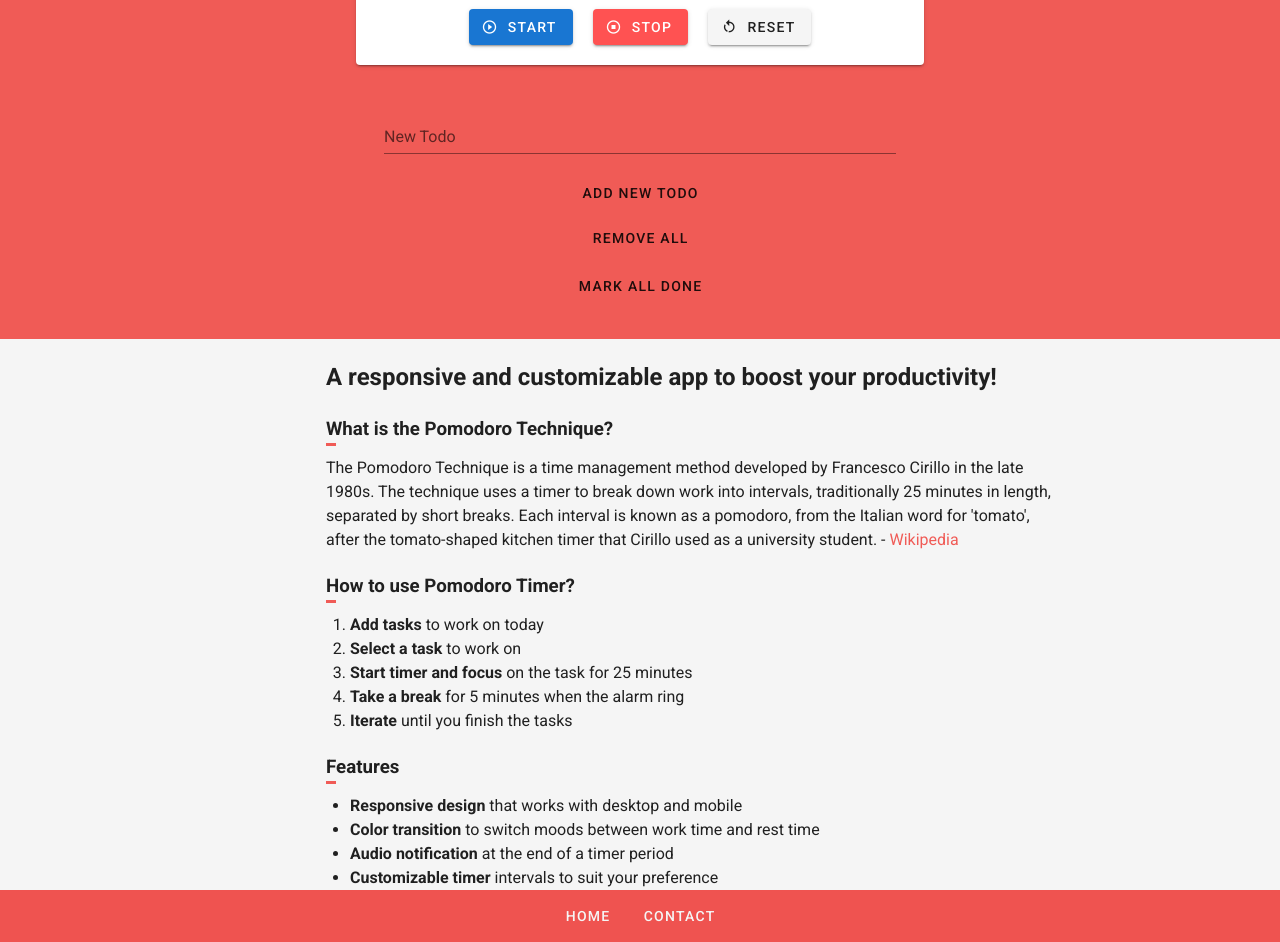
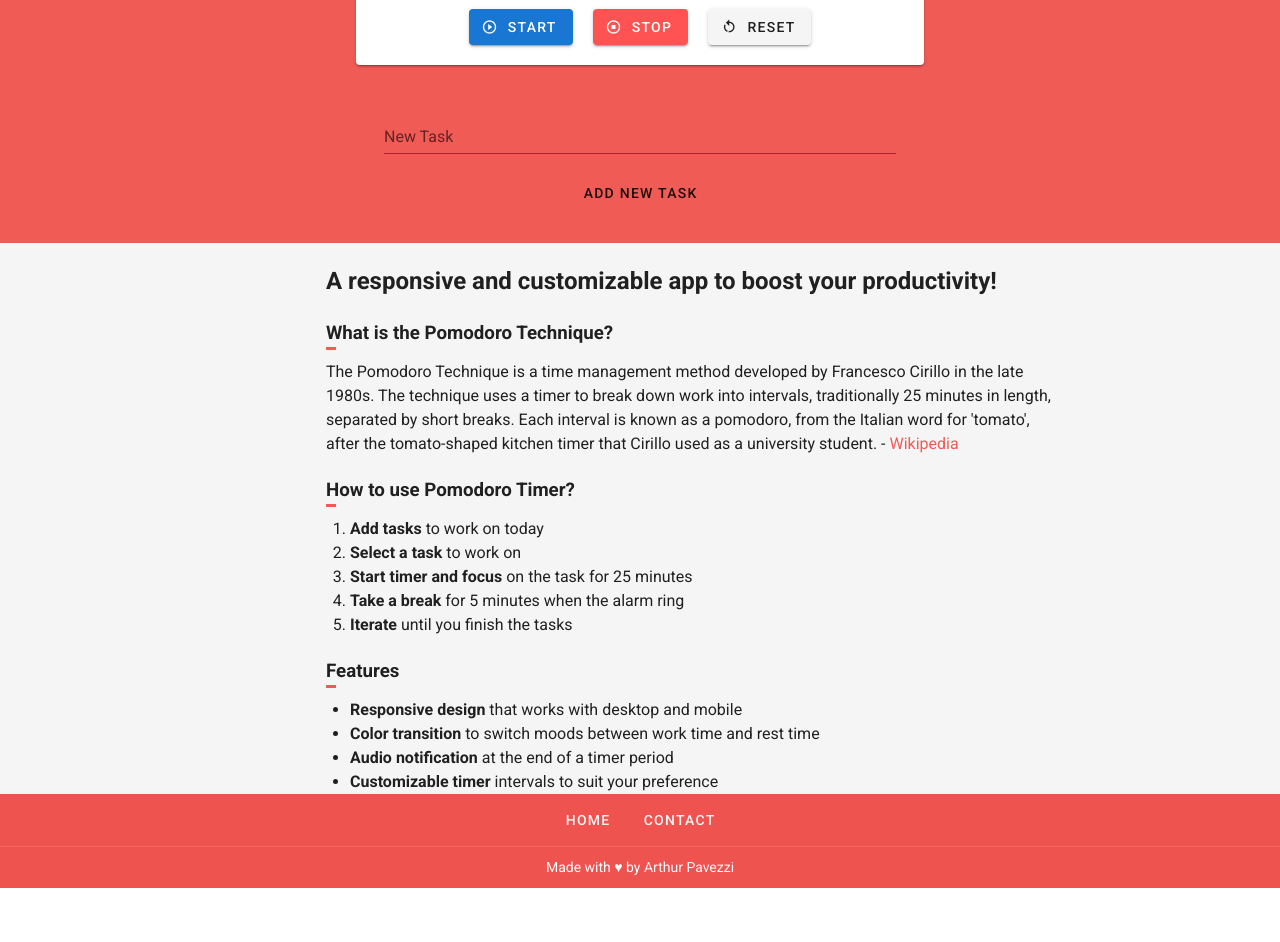
Before and after one commit to ArthurPavezzi-zz/pomodoro-timer, a Vue app: page /#/ in a window 1280 px wide. Shown: the part 340-1282 px from the top of the page. After the commit the page ends 1228 px from the top, so only its background shows below. Built offline with nearby package versions, Linux system fonts and the light colour scheme.

Commit message:
Refactoring code

```diff
--- a/src/components/Footer.vue
+++ b/src/components/Footer.vue
@@ -6,6 +6,10 @@
           <a :href="link.href">{{ link.name }}</a>
         </v-btn>
       </v-row>
+      <v-divider></v-divider>
+      <v-card flat tile class="red lighten-1 white--text text-center authorship">
+        Made with ♥ by <a href="https://github.com/ArthurPavezzi">Arthur Pavezzi</a>
+      </v-card>
     </v-card>
   </v-footer>
 </template>
@@ -38,4 +42,8 @@ export default {
   a
     text-decoration: none
     color: whitesmoke
+
+.authorship
+  padding: 10px 0
+  font-size: 14px
 </style>
--- a/src/components/TaskList.vue
+++ b/src/components/TaskList.vue
@@ -1,12 +1,12 @@
 <template>
-  <div id="todo">
-    <v-text-field color="white" v-model="newTodo" label="New Todo"/>
-    <v-btn class="add-todo" @click="addNewTodo" text>Add New Todo</v-btn>
-    <v-btn text @click="removeAllTodos">Remove All</v-btn>
-    <v-btn text @click="markAllDone">Mark All Done</v-btn>
+  <div id="task">
+    <v-text-field color="white" v-model="newTask" label="New Task"/>
+    <v-btn class="add-task" @click="addNewTodo" text>Add New Task</v-btn>
+    <v-btn text @click="removeAllTodos" v-if="tasks.length > 0">Remove All</v-btn>
+    <v-btn text @click="markAllDone" v-if="tasks.length > 0">Mark All As Done</v-btn>
     <ul>
-      <li v-for="(todo, index) in todos" :key="todo.id" class="todo">
-        <h3 :class="{ done: todo.done }" @click="toggleDone(todo)">{{ todo.content }}</h3>
+      <li v-for="(task, index) in tasks" :key="task.id" class="task">
+        <h3 :class="{ done: task.done }" @click="toggleDone(task)">{{ task.content }}</h3>
         <v-btn class="remove" text @click="removeTodo(index)">Remove</v-btn>
       </li>
     </ul>
@@ -18,41 +18,41 @@ export default {
   name: "TaskList",
   data() {
     return {
-      newTodo: '',
-      todos: []
+      newTask: '',
+      tasks: []
     }
   },
   methods: {
     addNewTodo() {
-      this.todos.push({
+      this.tasks.push({
         id: Date.now(),
         done: false,
-        content: this.newTodo,
+        content: this.newTask,
       });
-      this.newTodo = '';
+      this.newTask = '';
     },
 
-    toggleDone(todo) {
-      todo.done = !todo.done;
+    toggleDone(task) {
+      task.done = !task.done;
     },
 
     removeTodo(index) {
-      this.todos.splice(index, 1);
+      this.tasks.splice(index, 1);
     },
 
     markAllDone() {
-      this.todos.forEach((todo) => todo.done = true);
+      this.tasks.forEach((task) => task.done = true);
     },
 
     removeAllTodos() {
-      this.todos = [];
+      this.tasks = [];
     }
   }
 }
 </script>
 
 <style lang="sass" scoped>
-#todo
+#task
   padding-top: 1em
   padding-bottom: 1em
   font-size: 2em
@@ -60,7 +60,7 @@ export default {
   margin: 0 auto
   color: whitesmoke
 
-.add-todo
+.add-task
   display: block
   width: 100%
   font-size: 1em
@@ -100,7 +100,7 @@ p
   width: 100%
   margin: 10px 0 0 0
 
-.todo
+.task
   cursor: pointer
 
 .done
```
